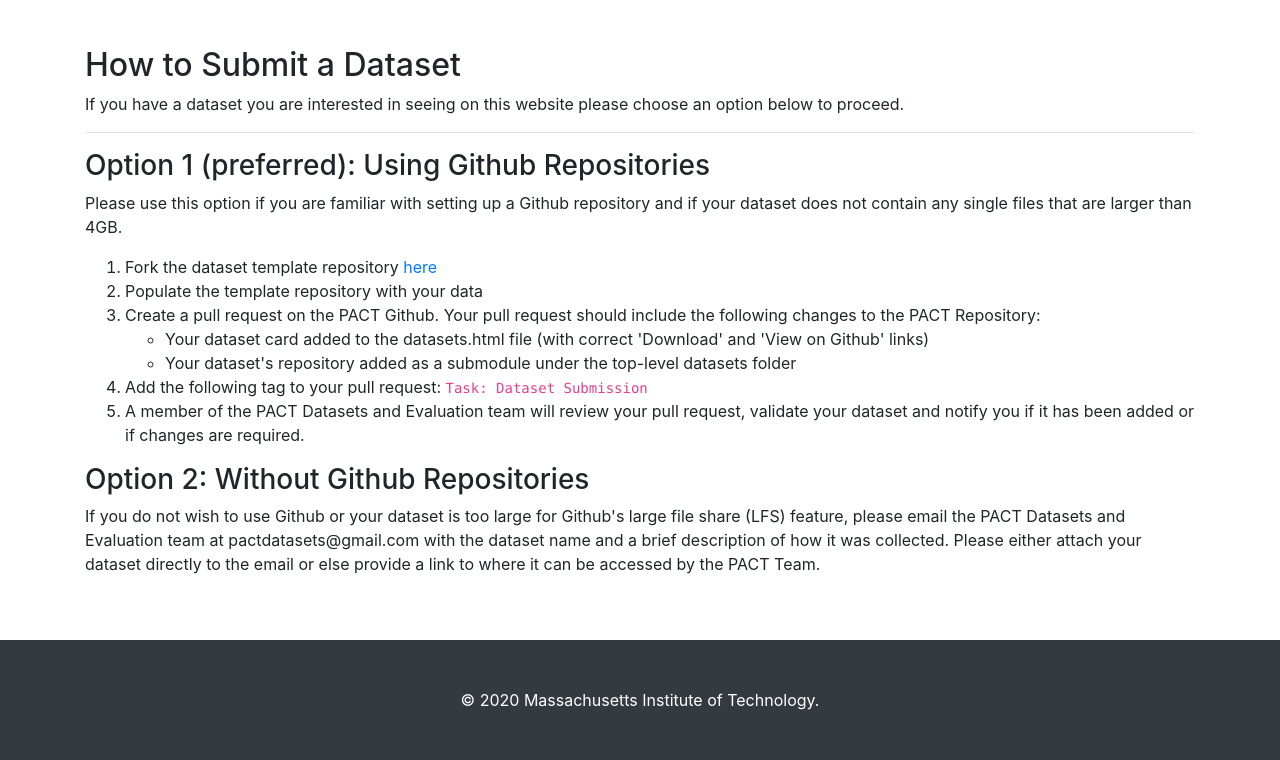
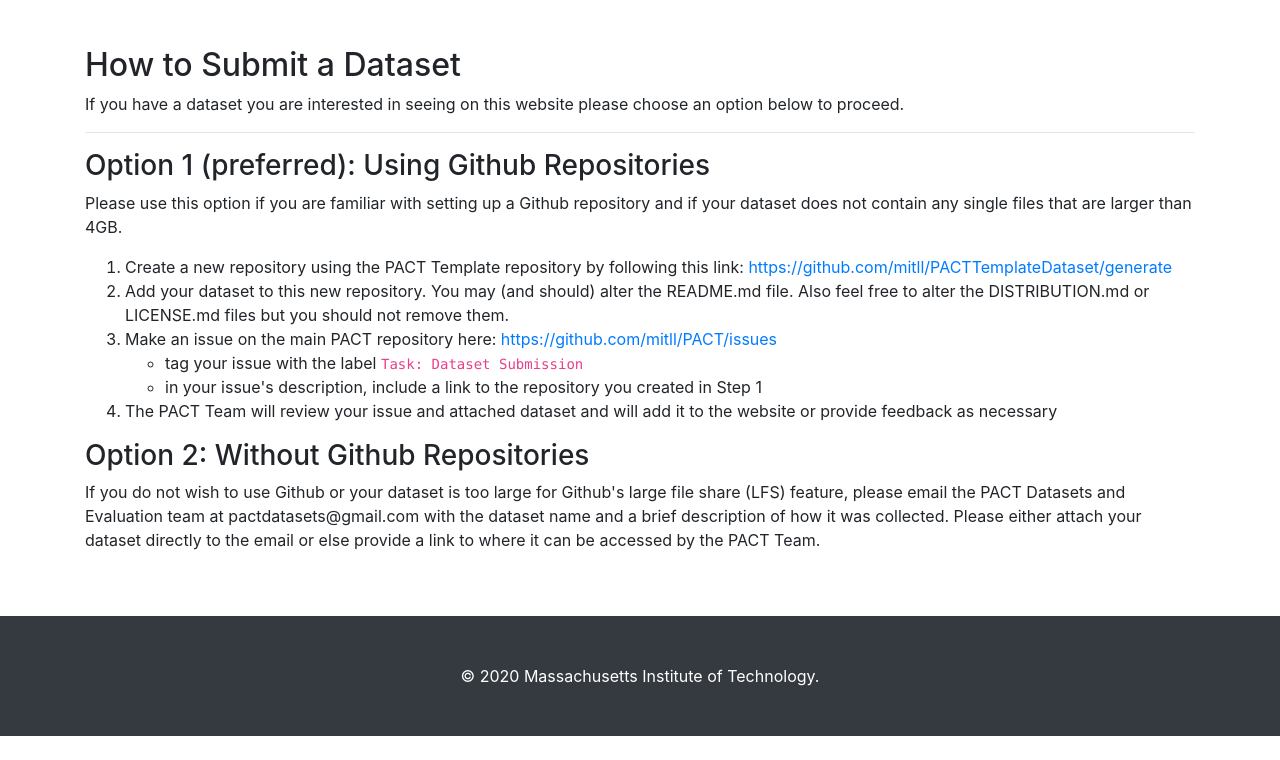
Before and after one commit to mitll/PACT, a website: page docs/datasets.html in a window 1280 px wide. Shown: the part 1795-2555 px from the top of the page. After the commit the page ends 2531 px from the top, so only its background shows below. Drawn offline with Linux system fonts and the light colour scheme.

Commit message:
updated dataset submission instructions

```diff
--- a/docs/datasets.html
+++ b/docs/datasets.html
@@ -166,15 +166,14 @@
         <h3>Option 1 (preferred): Using Github Repositories</h3>
         <p>Please use this option if you are familiar with setting up a Github repository and if your dataset does not contain any single files that are larger than 4GB.</p>
         <ol>
-          <li>Fork the dataset template repository <a href="https://github.com/mitll/PACTTemplateDataset">here</a></li>
-          <li>Populate the template repository with your data</li>
-          <li>Create a pull request on the PACT Github. Your pull request should include the following changes to the PACT Repository:</li>
-          <ul>
-            <li>Your dataset card added to the datasets.html file (with correct 'Download' and 'View on Github' links)</li>
-            <li>Your dataset's repository added as a submodule under the top-level datasets folder</li>
-          </ul>
-          <li>Add the following tag to your pull request: <code>Task: Dataset Submission</code>
-          <li>A member of the PACT Datasets and Evaluation team will review your pull request, validate your dataset and notify you if it has been added or if changes are required.</li>
+          <li>Create a new repository using the PACT Template repository by following this link: <a href="https://github.com/mitll/PACTTemplateDataset/generate">https://github.com/mitll/PACTTemplateDataset/generate</a></li>
+          <li>Add your dataset to this new repository. You may (and should) alter the README.md file. Also feel free to alter the DISTRIBUTION.md or LICENSE.md files but you should not remove them.</li>
+          <li>Make an issue on the main PACT repository here: <a href="https://github.com/mitll/PACT/issues">https://github.com/mitll/PACT/issues</a>
+            <ul>
+              <li>tag your issue with the label <code>Task: Dataset Submission</code></li>
+              <li>in your issue's description, include a link to the repository you created in Step 1</li>
+            </ul>
+          <li>The PACT Team will review your issue and attached dataset and will add it to the website or provide feedback as necessary</li>
         </ol>
         <h3>Option 2: Without Github Repositories</h3>
         <p>If you do not wish to use Github or your dataset is too large for Github's large file share (LFS) feature, please email the PACT Datasets and Evaluation team at pactdatasets@gmail.com with the dataset name and a brief description of how it was collected. Please either attach your dataset directly to the email or else provide a link to where it can be accessed by the PACT Team.</p>
```
